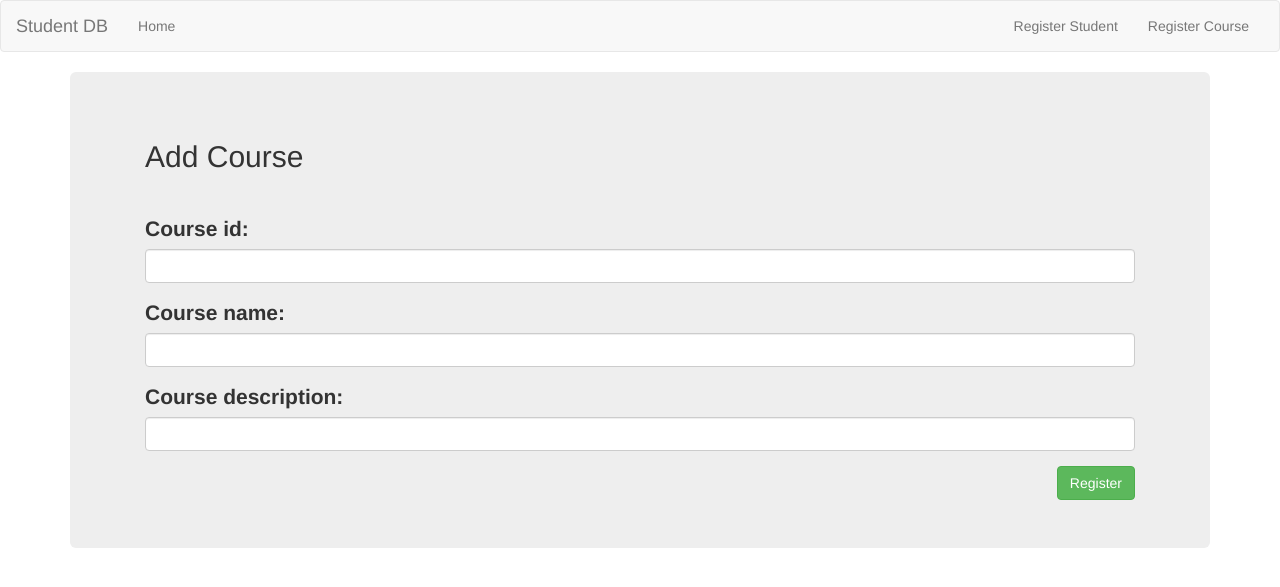
After one commit to habsfanhak/StudentDB, a Django app: page /register/course/ in a window 1280 px wide. The commit adds this page. Shown: the top 587 px of the page. Run offline with Django 4.2, Linux system fonts and the light colour scheme; some libraries are stand-ins or nearby versions.

Commit message:
secondary commit

```diff
--- /dev/null
+++ b/my_app/form.py
@@ -0,0 +1,10 @@
+from django import forms
+
+class StudentForm(forms.Form):
+    email = forms.CharField(widget=forms.TextInput(attrs={'class': 'form-control'}))
+    student_name = forms.CharField(widget=forms.TextInput(attrs={'class': 'form-control'}))
+
+class CourseForm(forms.Form):
+    course_id = forms.CharField(widget=forms.TextInput(attrs={'class': 'form-control'}))
+    course_name = forms.CharField(widget=forms.TextInput(attrs={'class': 'form-control'}))
+    course_description = forms.CharField(widget=forms.TextInput(attrs={'class': 'form-control'}))
--- a/my_app/templates/header.html
+++ b/my_app/templates/header.html
@@ -21,7 +21,9 @@
           </ul>
 
         <ul class="nav navbar-nav navbar-right">
-            <li><a href="/register">Register</a></li>
+            <li><a href="/register/student">Register Student</a></li>
+            <li><a href="/register/course">Register Course</a></li>
+
         </ul>
       </div>
     </div>
--- /dev/null
+++ b/my_app/templates/registerCourse.html
@@ -0,0 +1,28 @@
+{% extends "base.html" %}
+{% block body_block %}
+ <div class="jumbotron">
+        <div class="container">
+            <div class="row">
+            <div class="col-md-12">
+
+                <h2>Add Course</h2>
+                <hr />
+                {% for message in messages %}
+                    <p id="messages" class="alert alert-success">{{message}}</p>
+                {% endfor %}
+                    <p>{{form.errors}}</p>
+                <form method="post" action="/register/">
+                        <div class="row">
+                            <div class="col-md-12">
+                                <div class="form-group">
+                                    {% csrf_token %}
+                                    {{form.as_p}}
+                                </div>
+                            </div>
+                        </div>
+                    <input type="submit" class="btn btn-success pull-right" value="Register" />
+                </form>
+            </div>
+        </div>
+</div>
+{% endblock %}
--- a/my_app/urls.py
+++ b/my_app/urls.py
@@ -3,4 +3,6 @@ from django.urls import path
 
 urlpatterns = [
     path("", views.home, name="home"),
+    path('register/student/', views.registerStudent, name='registerStudent'),
+    path('register/course/', views.registerCourse, name='registerCourse'),
 ]
--- a/my_app/views.py
+++ b/my_app/views.py
@@ -1,6 +1,40 @@
 from django.shortcuts import render
+from .form import StudentForm, CourseForm
+from .models import Student, Course
+from django.contrib import messages
 
 # Create your views here.
 def home(request):
     context={}
     return render(request, "home.html", context)
+
+def registerStudent(request):
+    form = StudentForm()
+
+    if request.method == "POST":
+        form = StudentForm(request.POST)
+        if form.is_valid():
+            student = Student(
+                email=form.cleaned_data['email'],
+                student_name=form.cleaned_data['student_name']
+            )
+            student.save()
+            messages.success(request, 'Student added.')
+
+    return render(request, 'registerStudent.html', {"form": form})
+
+def registerCourse(request):
+    form = CourseForm()
+
+    if request.method == "POST":
+        form = CourseForm(request.POST)
+        if form.is_valid():
+            course = Course(
+                course_id=form.cleaned_data['course_id'],
+                course_name=form.cleaned_data['course_name'],
+                course_description=form.cleaned_data['course_description']
+            )
+            course.save()
+            messages.success(request, 'Course added.')
+
+    return render(request, 'registerCourse.html', {"form": form})
```
Also changed, not shown: my_app/admin.py (+7 -5 lines), my_app/models.py (+8 -0 lines), db.sqlite3, my_app/migrations/0003_student_email.py (added), my_app/migrations/0004_course.py (added), my_app/templates/registerStudent.html (renamed from my_app/templates/register.html).
